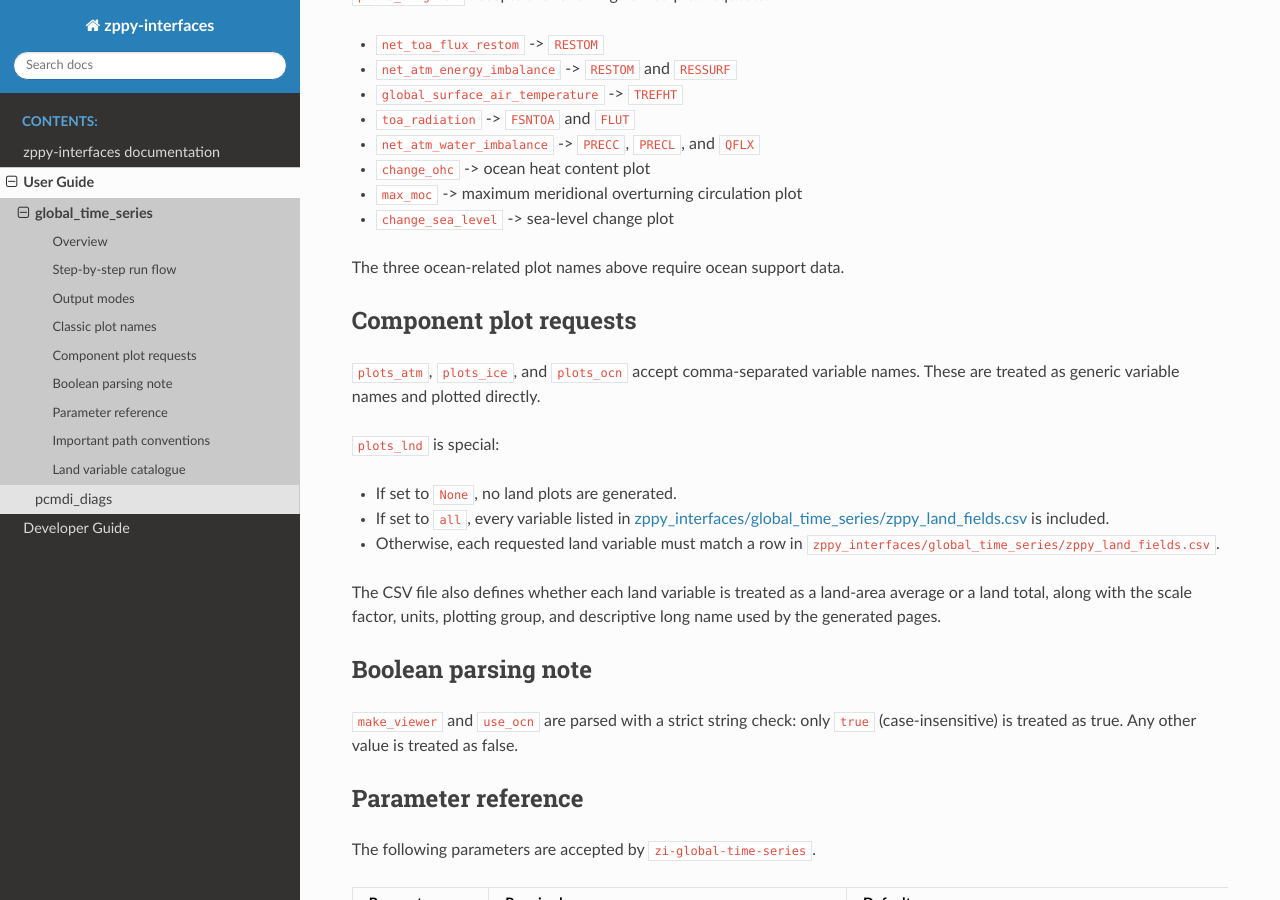
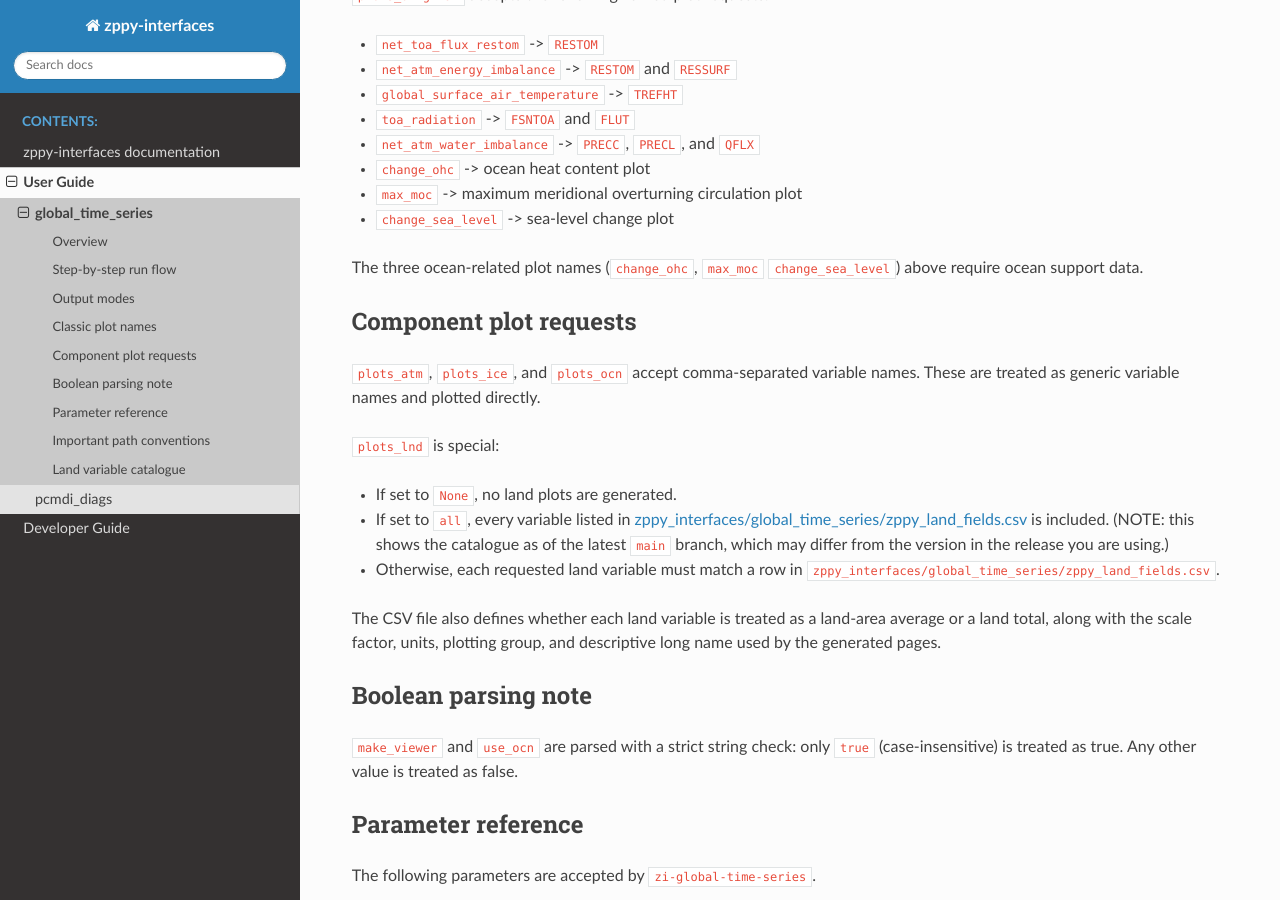
Before and after one commit to E3SM-Project/zppy-interfaces, a Sphinx documentation site: the page built from docs/source/global_time_series.rst, in a window 1280 px wide and 900 px high, scrolled down 1037 px. Built offline with Sphinx 7.4.7 and the Read the Docs theme 3.1.0, drawn with Linux system fonts in a browser that asks for light colours; some of the changed text lies outside the part shown.

Commit message:
Revisions

```diff
--- a/docs/source/global_time_series.rst
+++ b/docs/source/global_time_series.rst
@@ -61,7 +61,7 @@ Classic plot names
 * ``max_moc`` -> maximum meridional overturning circulation plot
 * ``change_sea_level`` -> sea-level change plot
 
-The three ocean-related plot names above require ocean support data.
+The three ocean-related plot names (``change_ohc``, ``max_moc`` ``change_sea_level``) above require ocean support data.
 
 Component plot requests
 =======================
@@ -73,7 +73,7 @@ names. These are treated as generic variable names and plotted directly.
 
 * If set to ``None``, no land plots are generated.
 * If set to ``all``, every variable listed in
-  `zppy_interfaces/global_time_series/zppy_land_fields.csv`_ is included.
+  `zppy_interfaces/global_time_series/zppy_land_fields.csv`_ is included. (NOTE: this shows the catalogue as of the latest ``main`` branch, which may differ from the version in the release you are using.)
 * Otherwise, each requested land variable must match a row in
   ``zppy_interfaces/global_time_series/zppy_land_fields.csv``.
 
@@ -213,7 +213,7 @@ Land variable catalogue
 
 The full land-variable list is packaged with the repository:
 
-* `zppy_interfaces/global_time_series/zppy_land_fields.csv`_
+* `zppy_interfaces/global_time_series/zppy_land_fields.csv`_ (NOTE: this shows the catalogue as of the latest ``main`` branch, which may differ from the version in the release you are using.)
 
 That file is the authoritative source for:
 
--- a/docs/source/index.rst
+++ b/docs/source/index.rst
@@ -7,8 +7,8 @@ zppy-interfaces documentation
 What is zppy-interfaces?
 ========================
 
-``zppy-interfaces`` adds workflow-specific post-processing utilities on top of
-external diagnostics packages used by E3SM post-processing. The repository
+``zppy-interfaces`` adds workflow-specific post-processing utilities as stand-alone functionality or as an intermediate step on top of
+external diagnostics packages. The repository
 currently provides two main interfaces:
 
 * ``global_time_series`` for generating coupled global time-series plots,
```
Also changed, not shown: docs/source/pcmdi_diags.rst (+8 -0 lines).
